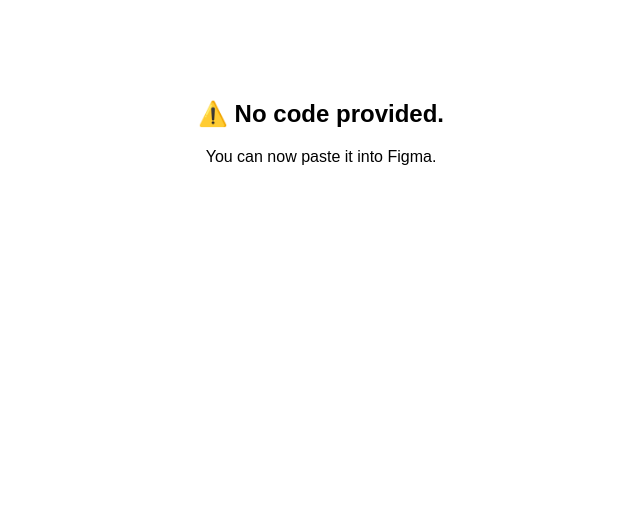
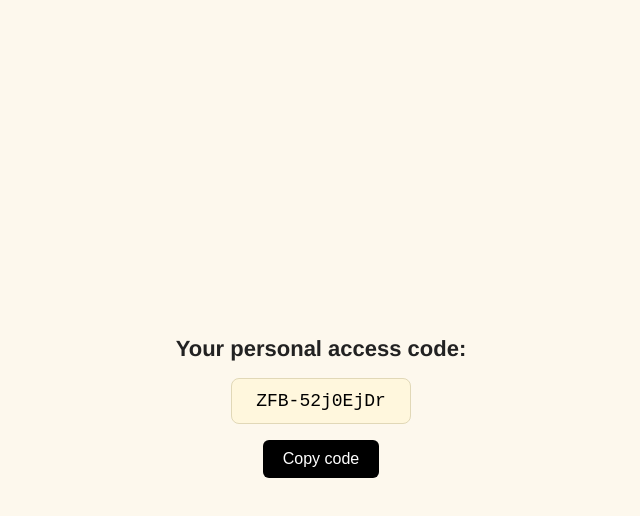
Before and after one commit to SlideUI/copy, a plain HTML site: page index.html in a window 1280 px wide. Shown: the whole page, without its empty margins (319-959 px from the left). Drawn offline with Linux system fonts and the light colour scheme.

Commit message:
Update index.html

```diff
--- a/index.html
+++ b/index.html
@@ -1,27 +1,64 @@
 <!DOCTYPE html>
-<html>
+<html lang="en">
   <head>
-    <meta charset="utf-8" />
-    <title>Copied!</title>
+    <meta charset="UTF-8" />
+    <title>Your Access Code</title>
+    <style>
+      body {
+        font-family: 'Helvetica Neue', sans-serif;
+        background: #fdf8ed;
+        display: flex;
+        flex-direction: column;
+        align-items: center;
+        justify-content: center;
+        height: 100vh;
+        margin: 0;
+      }
+      h1 {
+        color: #222;
+        font-size: 22px;
+        margin-bottom: 16px;
+      }
+      .code-box {
+        background: #fff7dd;
+        border: 1px solid #e1d8b7;
+        padding: 12px 24px;
+        font-size: 18px;
+        font-family: monospace;
+        border-radius: 8px;
+        margin-bottom: 16px;
+      }
+      button {
+        padding: 10px 20px;
+        font-size: 16px;
+        background: #000;
+        color: #fff;
+        border: none;
+        border-radius: 6px;
+        cursor: pointer;
+      }
+      button:active {
+        background: #333;
+      }
+      .copied {
+        color: green;
+        margin-top: 10px;
+      }
+    </style>
+  </head>
+  <body>
+    <h1>Your personal access code:</h1>
+    <div class="code-box" id="code">ZFB-52j0EjDr</div>
+    <button onclick="copyCode()">Copy code</button>
+    <div class="copied" id="copiedMsg" style="display: none;">✔️ Code copied to clipboard</div>
+
     <script>
-      window.onload = () => {
-        const params = new URLSearchParams(window.location.search);
-        const code = params.get("code");
-
-        if (code) {
-          navigator.clipboard.writeText(code).then(() => {
-            document.getElementById("msg").innerText = `✅ Password copied: ${code}`;
-          }).catch(() => {
-            document.getElementById("msg").innerText = `❌ Couldn't copy. Please copy manually: ${code}`;
-          });
-        } else {
-          document.getElementById("msg").innerText = "⚠️ No code provided.";
-        }
-      };
+      function copyCode() {
+        const code = document.getElementById("code").textContent;
+        navigator.clipboard.writeText(code).then(function () {
+          document.getElementById("copiedMsg").style.display = "block";
+        });
+      }
     </script>
-  </head>
-  <body style="font-family:sans-serif;text-align:center;margin-top:100px;">
-    <h2 id="msg">Copying password...</h2>
-    <p>You can now paste it into Figma.</p>
   </body>
 </html>
```
